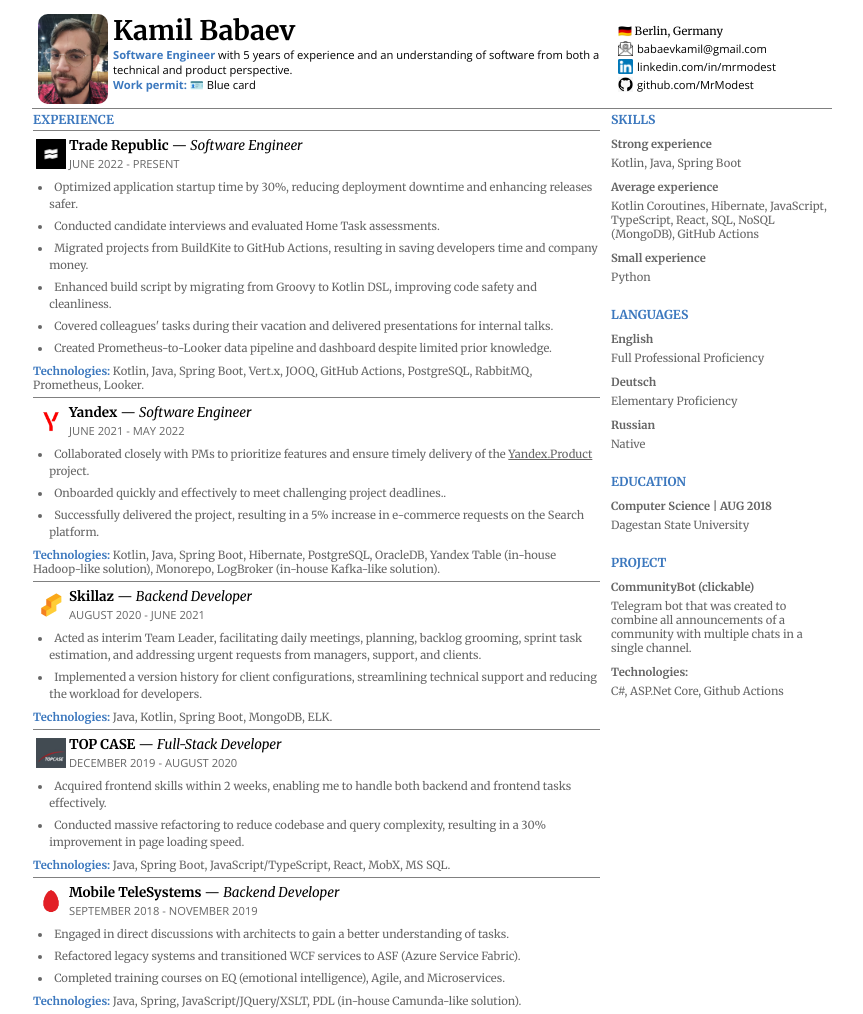
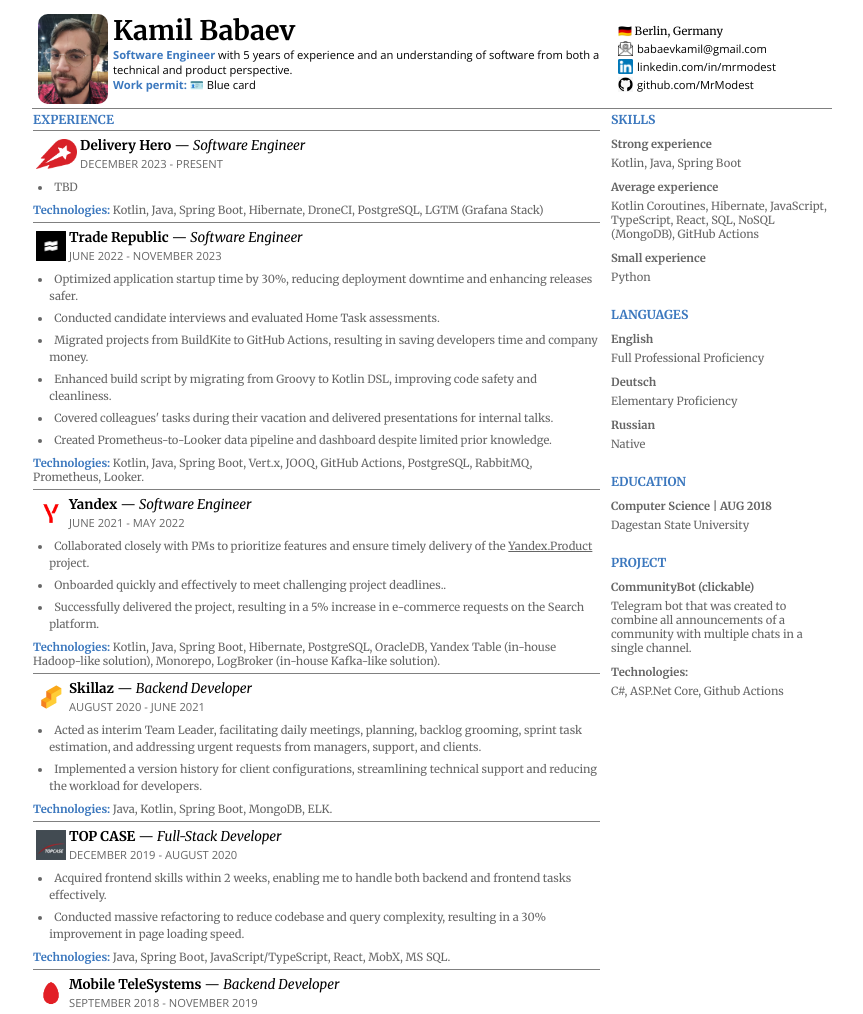
Before and after one commit to MrModest/cv-page, a plain HTML site: page index.html in a window 1280 px wide. Shown: the top 1014 px of the page, without its empty margins (208-1071 px from the left). Drawn offline with nearby package versions, Linux system fonts and the light colour scheme.

Commit message:
Update current position

```diff
--- a/index.html
+++ b/index.html
@@ -54,10 +54,25 @@
         <h2 class="blue-title">EXPERIENCE</h2>
         <div class="job">
           <div class="job-header">
+            <img class="job-header-logo" src="images/deliveryhero.png" />
+            <div class="job-header-content">
+              <p><span class="job-company"><a target="_blank" href="https://www.linkedin.com/company/delivery-hero-se">Delivery Hero</a></span> — <span class="job-title">Software Engineer</span></p>
+              <p>DECEMBER 2023 - PRESENT</p>
+            </div>
+          </div>
+          <ui class="job-bullets">
+            <li>TBD</li>
+          </ui>
+          <div class="job-technologies">
+            <span class="job-technologies-caption">Technologies: </span> Kotlin, Java, Spring Boot, Hibernate, DroneCI, PostgreSQL, LGTM (Grafana Stack)
+          </div>
+        </div>
+        <div class="job">
+          <div class="job-header">
             <img class="job-header-logo" src="images/traderepublic.png" />
             <div class="job-header-content">
               <p><span class="job-company"><a target="_blank" href="https://www.linkedin.com/company/trade-republic/">Trade Republic</a></span> — <span class="job-title">Software Engineer</span></p>
-              <p>JUNE 2022 - PRESENT</p>
+              <p>JUNE 2022 - NOVEMBER 2023</p>
             </div>
           </div>
           <ui class="job-bullets">
```
